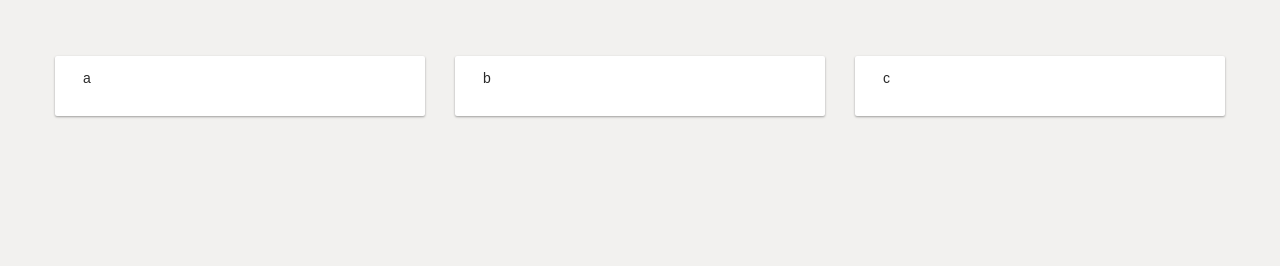
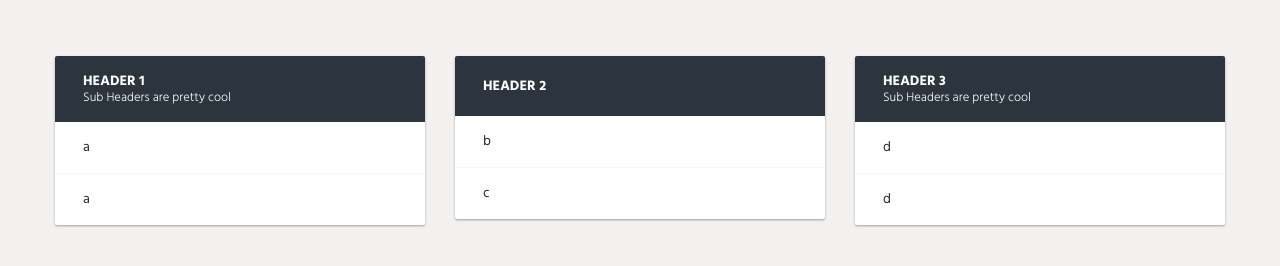
Before and after one commit to thabotitus/cardible, a website: page app/index.html in a window 1280 px wide. Drawn offline with nearby package versions, Linux system fonts and the light colour scheme; files that its build step writes are made by us from their sources.

Commit message:
sub headers

```diff
--- a/app/index.html
+++ b/app/index.html
@@ -45,6 +45,13 @@
       <div class="row">
         <div class="col col--1/3-large col--1/2-medium col--1/1-small">
            <div class="cdb-card">
+             <div class="cdb-card__header-group">
+               <div class="cdb-card__header">Header 1</div>
+               <div class="cdb-card__sub-header">Sub Headers are pretty cool</div>
+             </div>
+            <div class="cdb-card__content">
+              a
+            </div>
             <div class="cdb-card__content">
               a
             </div>
@@ -52,15 +59,26 @@
         </div>
         <div class="col col--1/3-large col--1/2-medium col--1/1-small">
           <div class="cdb-card">
+            <div class="cdb-card__header">Header 2</div>
             <div class="cdb-card__content">
               b
             </div>
+            <div class="cdb-card__content">
+              c
+            </div>
           </div>
         </div>
-        <div class="col col--1/3-large col--1/2-medium col--1/1-small">
+        <div class="col col--1/3-large col--1/1-medium col--1/1-small">
           <div class="cdb-card">
+            <div class="cdb-card__header-group">
+              <div class="cdb-card__header">Header 3</div>
+              <div class="cdb-card__sub-header">Sub Headers are pretty cool</div>
+            </div>
             <div class="cdb-card__content">
-              c
+              d
+            </div>
+            <div class="cdb-card__content">
+              d
             </div>
           </div>
         </div>
--- a/app/styles/card.scss
+++ b/app/styles/card.scss
@@ -1,4 +1,8 @@
 // Settings
 @import "settings";
+
+// Utilities
+@import "utilities/border-radius";
+
 // Card Stlyes
 @import "card/base";
--- a/app/styles/card/_base.scss
+++ b/app/styles/card/_base.scss
@@ -3,17 +3,55 @@
   border-radius: $default_border_radius;
   width: 100%;
   min-height: 60px;
-  // border: 1px solid rgba(0,0,0,0.03);
-  box-shadow: 0 1px 3px rgba(0,0,0,0.12), 0 1px 2px rgba(0,0,0,0.24);
+  box-shadow: $default_box_shadow;
   transition: all 0.3s cubic-bezier(.25,.8,.25,1);
   position: relative;
   display: flex;
+  flex-direction: column;
 
   &:hover {
-    box-shadow: 0 14px 28px rgba(0,0,0,0.25), 0 10px 10px rgba(0,0,0,0.22);
+    box-shadow: $default_box_shadow_hover;
   }
 }
 
 .cdb-card__content {
-  padding: 1em 2em;
+  padding: $card_area_padding;
+
+  & + .cdb-card__content {
+    border-top: $light_border;
+  }
 }
+
+.cdb-card__header {
+  min-height: 60px;
+  background: #2c343d;
+  color: #fefefe;
+  padding: $card_area_padding;
+  width: 100%;
+  display: flex;
+  align-items: center;
+  font-weight: 700;
+  text-transform: uppercase;
+  @include border_top_radius($default_border_radius);
+}
+
+.cdb-card__header-group {
+  min-height: 60px;
+  display: flex;
+  flex-direction: column;
+  background: #2c343d;
+  color: #fefefe;
+  padding: $card_area_padding;
+  @include border_top_radius($default_border_radius);
+
+  .cdb-card__header{
+    min-height: 20px;
+    background: none;
+    padding: 0;
+  }
+  .cdb-card__sub-header{
+    font-weight: 200;
+    margin-top: -5px;
+    font-size: 0.9rem;
+  }
+}
--- a/app/styles/settings.scss
+++ b/app/styles/settings.scss
@@ -1,4 +1,12 @@
-// @import url('https://fonts.googleapis.com/css?family=Hind:300,400,500,600,700');
+@import url('https://fonts.googleapis.com/css?family=Hind:300,400,500,600,700');
 $main_background_color:         #F2F1EF;
 $main_text-color:               #2a2a2a;
+
 $default_border_radius:           2px;
+
+$default_border:                  1px solid rgba(0, 0, 0, 0.07);
+$light_border:                    1px solid rgba(0, 0, 0, 0.03);
+$default_box_shadow:              0 1px 3px rgba(0,0,0,0.12), 0 1px 2px rgba(0,0,0,0.24);
+$default_box_shadow_hover:        0 14px 28px rgba(0,0,0,0.25), 0 10px 10px rgba(0,0,0,0.22);
+
+$card_area_padding:               1em 2em;
--- /dev/null
+++ b/app/styles/utilities/_border-radius.scss
@@ -0,0 +1,35 @@
+@mixin border_top_radius($radius) {
+  -webkit-border-top-left-radius: $radius;
+  -webkit-border-top-right-radius: $radius;
+  -moz-border-radius-topleft: $radius;
+  -moz-border-radius-topright: $radius;
+  border-top-left-radius: $radius;
+  border-top-right-radius: $radius;
+}
+
+@mixin border_bottom_radius($radius) {
+  -webkit-border-bottom-right-radius: $radius;
+  -webkit-border-bottom-left-radius: $radius;
+  -moz-border-radius-bottomright: $radius;
+  -moz-border-radius-bottomleft: $radius;
+  border-bottom-right-radius: $radius;
+  border-bottom-left-radius: $radius;
+}
+
+@mixin border_left_radius($radius) {
+  -webkit-border-top-left-radius: $radius;
+  -webkit-border-bottom-left-radius: $radius;
+  -moz-border-radius-topleft: $radius;
+  -moz-border-radius-bottomleft: $radius;
+  border-top-left-radius: $radius;
+  border-bottom-left-radius: $radius;
+}
+
+@mixin border_right_radius($radius) {
+  -webkit-border-top-right-radius: $radius;
+  -webkit-border-bottom-right-radius: $radius;
+  -moz-border-radius-topright: $radius;
+  -moz-border-radius-bottomright: $radius;
+  border-top-right-radius: $radius;
+  border-bottom-right-radius: $radius;
+}
```
